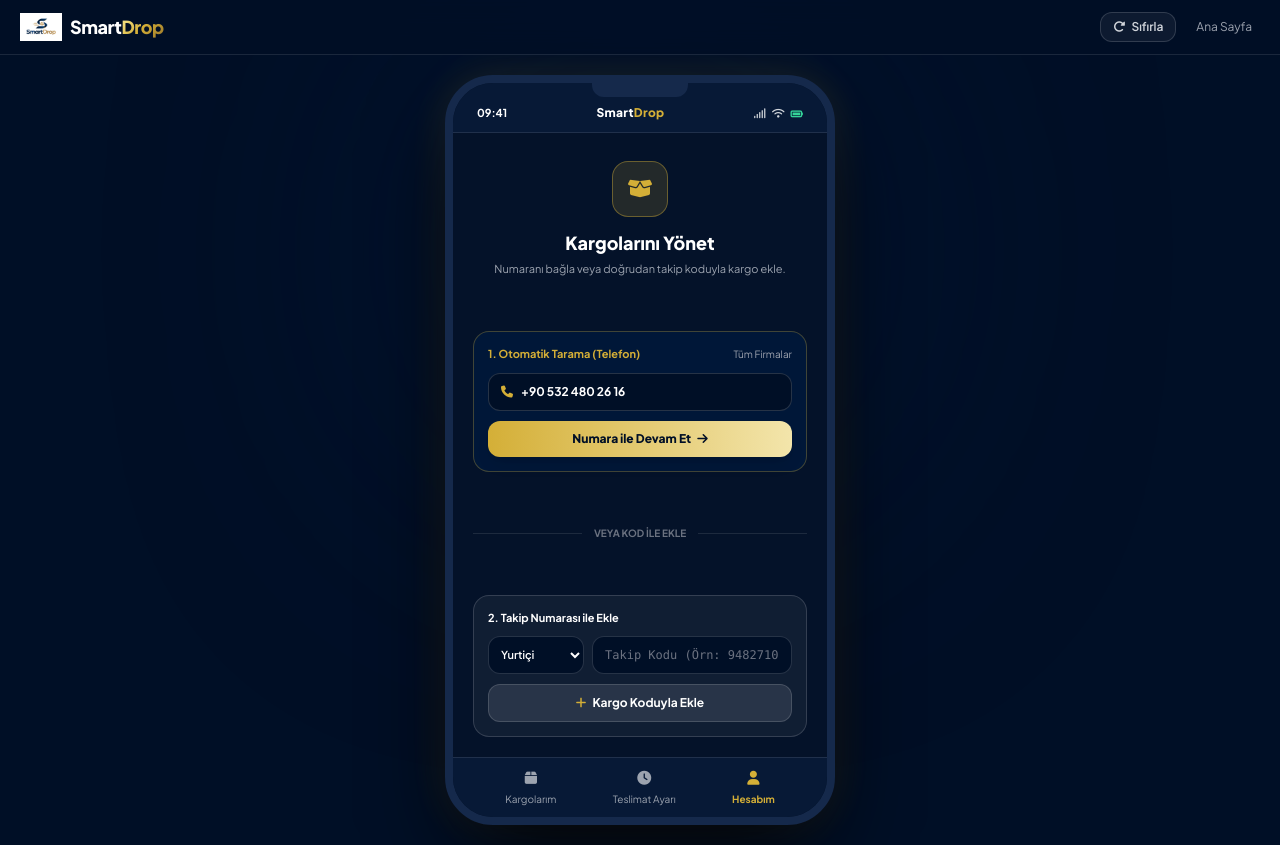
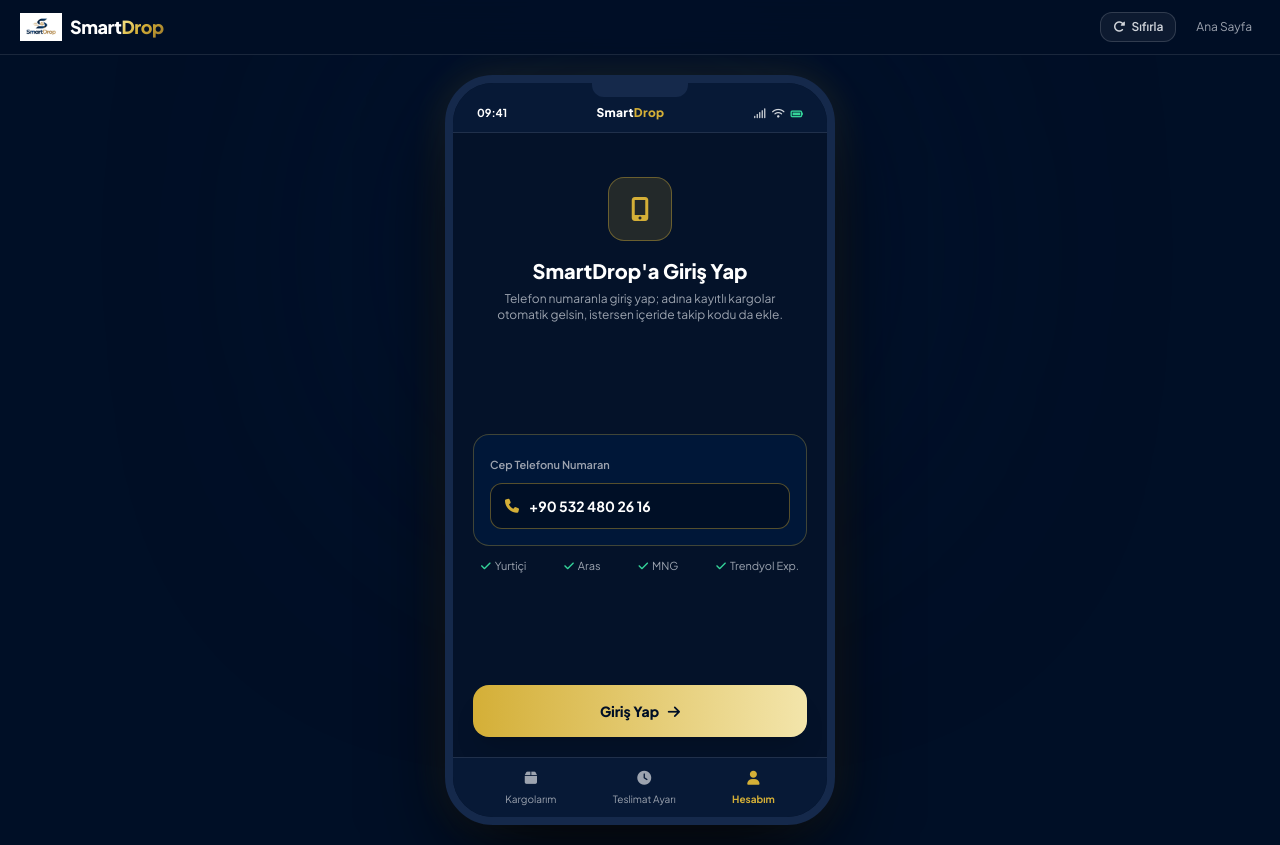
Before and after one commit to melihaydogan377/smartdrop, a plain HTML site: page simulasyon/index.html in a window 1280 px wide. Drawn offline with nearby package versions, Linux system fonts and the light colour scheme.

Commit message:
Update index.html

```diff
--- a/simulasyon/index.html
+++ b/simulasyon/index.html
@@ -217,7 +217,7 @@
 
         function navTo(target) {
             if (!appState.connected && target !== "connect") {
-                showToast("Önce telefon veya takip kodu ile giriş yapın");
+                showToast("Önce telefon numaranızla giriş yapın");
                 renderConnect();
                 return;
             }
@@ -263,77 +263,43 @@
             setTimeout(() => { container.innerHTML = ""; }, 2200);
         }
 
-        // --- 1. EKRAN: NUMARA BAĞLAMA VEYA TAKİP KODU İLE EKLEME ---
+        // --- 1. EKRAN: TEK GİRİŞ (TELEFON NUMARASI + SMS DOĞRULAMA) ---
         function renderConnect() {
             setActiveTab("connect");
             document.getElementById("screen").innerHTML = `
-                <div class="slide-in flex flex-col justify-between h-full space-y-4">
-                    <div class="text-center mt-2">
-                        <div class="w-14 h-14 rounded-2xl bg-brandGold/15 border border-brandGold/40 text-brandGold flex items-center justify-center text-xl mx-auto mb-3">
-                            <i class="fas fa-box-open"></i>
+                <div class="slide-in flex flex-col justify-between h-full">
+                    <div class="text-center mt-6">
+                        <div class="w-16 h-16 rounded-2xl bg-brandGold/15 border border-brandGold/40 text-brandGold flex items-center justify-center text-2xl mx-auto mb-4">
+                            <i class="fas fa-mobile-alt"></i>
                         </div>
-                        <h3 class="text-lg font-extrabold text-white">Kargolarını Yönet</h3>
-                        <p class="text-[11px] text-gray-400 mt-1">
-                            Numaranı bağla veya doğrudan takip koduyla kargo ekle.
+                        <h3 class="text-xl font-extrabold text-white">SmartDrop'a Giriş Yap</h3>
+                        <p class="text-xs text-gray-400 mt-1.5 px-2">
+                            Telefon numaranla giriş yap; adına kayıtlı kargolar otomatik gelsin, istersen içeride takip kodu da ekle.
                         </p>
                     </div>
 
-                    <!-- YÖNTEM 1: TELEFON İLE OTOMATİK -->
-                    <div class="bg-brandNavy/80 border border-brandGold/30 rounded-2xl p-3.5 space-y-2.5">
-                        <div class="flex justify-between items-center">
-                            <label class="text-[11px] text-brandGold font-bold">1. Otomatik Tarama (Telefon)</label>
-                            <span class="text-[10px] text-gray-400">Tüm Firmalar</span>
+                    <div class="space-y-3 my-4">
+                        <div class="bg-brandNavy/80 border border-brandGold/30 rounded-2xl p-4 space-y-2">
+                            <label class="text-[11px] text-gray-400 font-semibold">Cep Telefonu Numaran</label>
+                            <div class="flex items-center bg-brandNavyDark border border-brandGold/40 rounded-xl px-3.5 py-3">
+                                <i class="fas fa-phone text-brandGold mr-2.5 text-sm"></i>
+                                <input id="phone-input" type="text" value="${appState.phone}" class="bg-transparent text-white font-bold text-sm w-full focus:outline-none">
+                            </div>
                         </div>
-                        <div class="flex items-center bg-brandNavyDark border border-white/15 rounded-xl px-3 py-2.5">
-                            <i class="fas fa-phone text-brandGold mr-2 text-xs"></i>
-                            <input id="phone-input" type="text" value="${appState.phone}" class="bg-transparent text-white font-bold text-xs w-full focus:outline-none">
+
+                        <div class="flex items-center justify-between text-[11px] text-gray-400 px-2">
+                            <span><i class="fas fa-check text-emerald-400 mr-1"></i>Yurtiçi</span>
+                            <span><i class="fas fa-check text-emerald-400 mr-1"></i>Aras</span>
+                            <span><i class="fas fa-check text-emerald-400 mr-1"></i>MNG</span>
+                            <span><i class="fas fa-check text-emerald-400 mr-1"></i>Trendyol Exp.</span>
                         </div>
-                        <button onclick="startOtpVerification()" class="w-full py-2.5 rounded-xl bg-gradient-to-r from-brandGold to-brandGoldLight text-brandNavyDark font-extrabold text-xs shadow-lg active:scale-95 transition-all">
-                            Numara ile Devam Et <i class="fas fa-arrow-right ml-1"></i>
-                        </button>
                     </div>
 
-                    <!-- AYIRAÇ -->
-                    <div class="flex items-center gap-3 text-[10px] text-gray-500 uppercase font-bold">
-                        <div class="h-px bg-white/10 flex-1"></div>
-                        <span>veya kod ile ekle</span>
-                        <div class="h-px bg-white/10 flex-1"></div>
-                    </div>
-
-                    <!-- YÖNTEM 2: MANUEL TAKİP KODU GİRİŞİ -->
-                    <div class="bg-white/5 border border-white/15 rounded-2xl p-3.5 space-y-2.5">
-                        <label class="text-[11px] text-white font-bold block">2. Takip Numarası ile Ekle</label>
-                        <div class="grid grid-cols-3 gap-2">
-                            <select id="entry-carrier" class="col-span-1 bg-brandNavyDark border border-white/15 rounded-xl px-2 py-2.5 text-[11px] text-white font-semibold focus:outline-none focus:border-brandGold">
-                                <option value="Yurtiçi Kargo">Yurtiçi</option>
-                                <option value="Aras Kargo">Aras</option>
-                                <option value="MNG Kargo">MNG</option>
-                                <option value="PTT Kargo">PTT</option>
-                                <option value="Trendyol Exp.">Trendyol</option>
-                            </select>
-                            <input id="entry-code" type="text" placeholder="Takip Kodu (Örn: 9482710)" class="col-span-2 bg-brandNavyDark border border-white/15 rounded-xl px-3 py-2.5 text-xs text-white placeholder-gray-500 font-mono focus:outline-none focus:border-brandGold">
-                        </div>
-                        <button onclick="startWithManualCode()" class="w-full py-2.5 rounded-xl bg-white/10 hover:bg-white/15 border border-white/15 text-white font-bold text-xs transition-all">
-                            <i class="fas fa-plus mr-1 text-brandGold"></i> Kargo Koduyla Ekle
-                        </button>
-                    </div>
+                    <button onclick="startOtpVerification()" class="w-full py-4 rounded-2xl bg-gradient-to-r from-brandGold to-brandGoldLight text-brandNavyDark font-extrabold text-sm shadow-xl active:scale-95 transition-all">
+                        Giriş Yap <i class="fas fa-arrow-right ml-1.5"></i>
+                    </button>
                 </div>
             `;
-        }
-
-        function startWithManualCode() {
-            const carrier = document.getElementById("entry-carrier").value;
-            const rawCode = document.getElementById("entry-code").value.trim().toUpperCase();
-            const code = rawCode || "9482710";
-
-            appState.connected = true;
-            appState.activeCarrier = carrier;
-            appState.activeTrackingCode = code;
-            appState.activeStore = "Manuel Eklenen Gönderi";
-            document.getElementById("tab-dot").classList.remove("hidden");
-
-            showToast(`${carrier} (#${code}) eklendi`);
-            renderDashboard();
         }
 
         function startOtpVerification() {
@@ -357,7 +323,7 @@
                         <div id="otp-4" class="w-12 h-14 rounded-xl bg-brandNavyDark border border-brandGold/50 flex items-center justify-center text-xl font-extrabold text-brandGold">•</div>
                     </div>
 
-                    <p class="text-xs text-gray-400">Kargoların taranıyor...</p>
+                    <p class="text-xs text-gray-400">Kargoların getiriliyor...</p>
                 </div>
             `;
 
@@ -376,7 +342,7 @@
             }, 1250);
         }
 
-        // --- 2. EKRAN: KARGOLARIM + KOD İLE EKLEME ÇUBUĞU ---
+        // --- 2. EKRAN: KARGOLARIM + KOD İLE KARGO EKLEME ---
         function renderDashboard() {
             setActiveTab("dashboard");
             const isConfirmed = appState.decisionType !== null;
@@ -393,7 +359,7 @@
                         </button>
                     </div>
 
-                    <!-- HIZLI TAKİP KODU EKLEME ALANI (Açılır/Kapanır) -->
+                    <!-- TAKİP KODU İLE KARGO EKLEME ALANI -->
                     <div id="quick-add-box" class="hidden bg-brandNavyDark border border-brandGold/40 rounded-2xl p-3 space-y-2 slide-in">
                         <div class="flex justify-between items-center text-[11px]">
                             <span class="text-brandGold font-bold">Takip Kodu ile Kargo Ekle</span>
@@ -410,7 +376,7 @@
                             <input id="dash-code" type="text" placeholder="Takip Kodu Girin" class="col-span-2 bg-[#071936] border border-white/15 rounded-xl px-2.5 py-2 text-xs text-white placeholder-gray-500 font-mono focus:outline-none focus:border-brandGold">
                         </div>
                         <button onclick="addManualCargoInDashboard()" class="w-full py-2 rounded-xl bg-brandGold text-brandNavyDark font-extrabold text-xs">
-                            Listeye Ekle
+                            Kargoyu Ekle
                         </button>
                     </div>
 
@@ -452,7 +418,7 @@
                         </button>
                     </div>
 
-                    <!-- MANUEL EKLENEN KARGOLAR -->
+                    <!-- TAKİP KODUYLA EKLENEN KARGOLAR -->
                     ${appState.manualCargos.map((mc, idx) => `
                         <div class="bg-white/5 border border-brandGold/30 rounded-2xl p-3.5 flex justify-between items-center slide-in">
                             <div>
@@ -515,7 +481,7 @@
             appState.manualCargos.unshift({
                 carrier: carrier,
                 code: rawCode,
-                summary: "Yarın • 14:00 - 17:00 (Yeni Eklendi)"
+                summary: "Yarın • 14:00 - 17:00 (Kod ile Eklendi)"
             });
             showToast(`${carrier} (#${rawCode}) eklendi`);
             renderDashboard();
```
